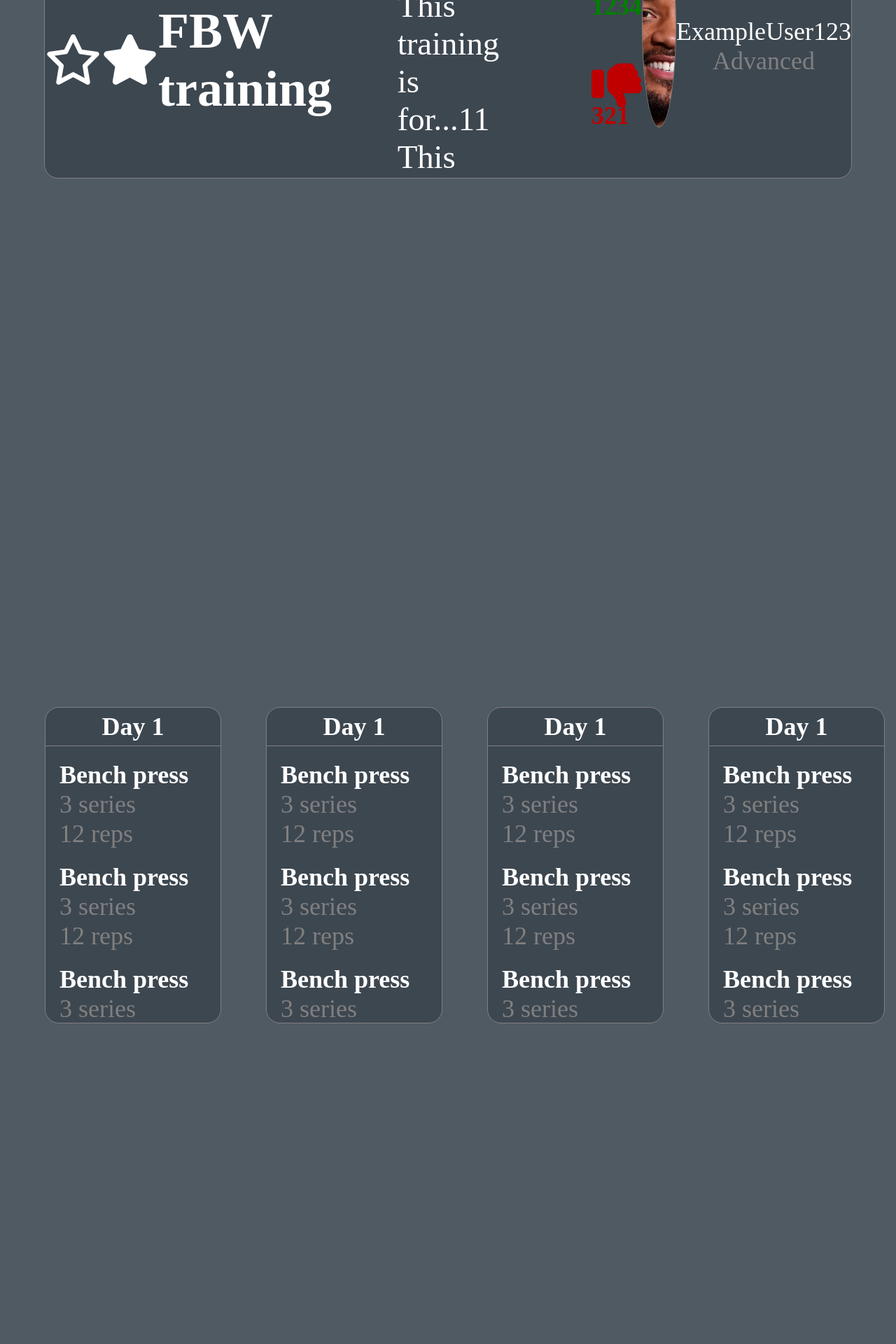
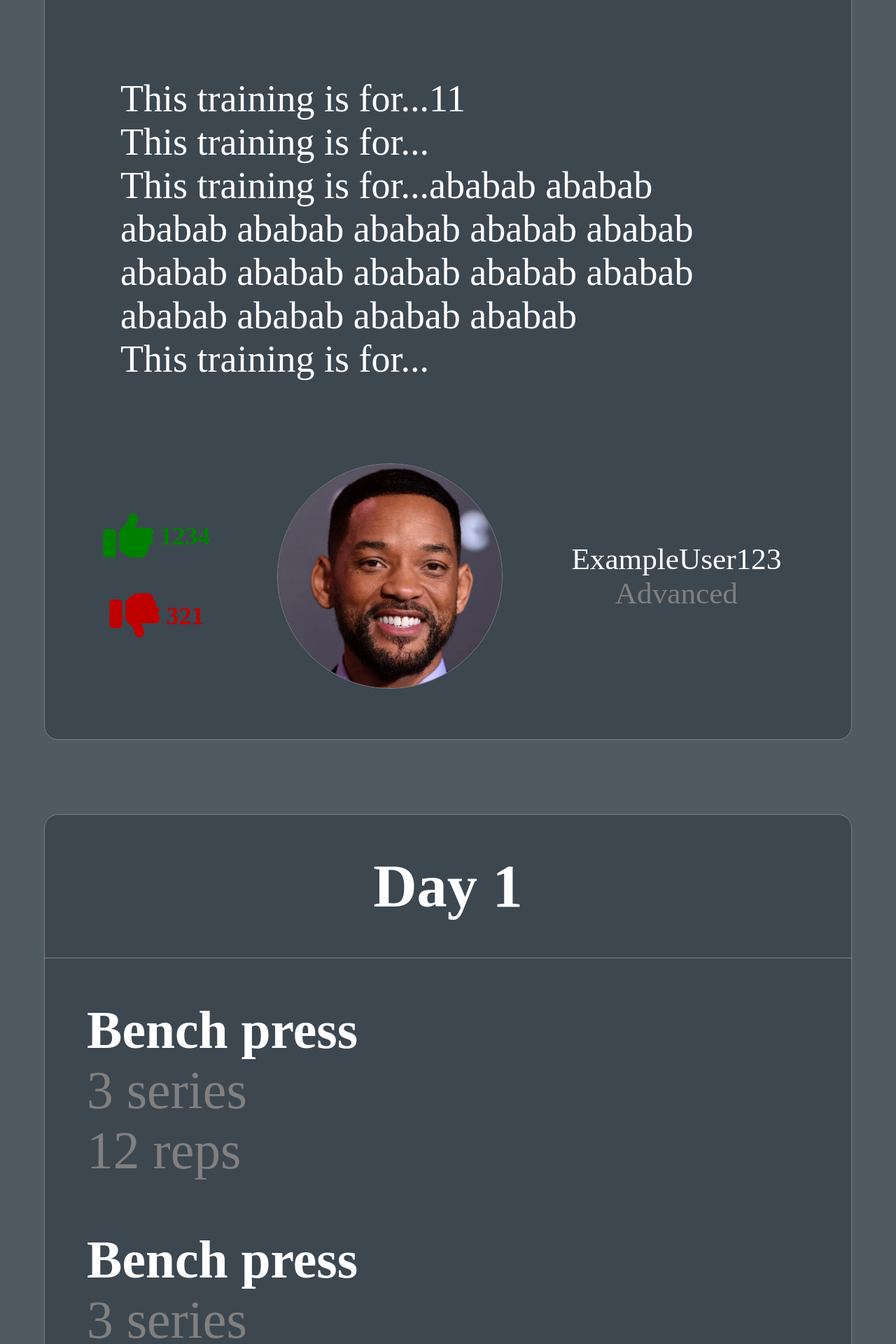
Before and after one commit to Klosowsky/Gymster, a PHP site: page /trainingdetails in a window 1280 px wide. Shown: the part 463-2383 px from the top of the page at 70% size. Run offline with PHP 8.4, Linux system fonts and the light colour scheme; some libraries are stand-ins or nearby versions.

Commit message:
training details view adapted for phone - responsive

```diff
--- a/public/css/trainings.css
+++ b/public/css/trainings.css
@@ -64,11 +64,18 @@ section.trainings-sec{
     font-weight: bold;
 }
 
+.training-photo-position{
+    width:6vw;
+    height: 100%;
+    display: grid;
+    align-items: center;
+}
+
 .training-user-photo{
+
     width:6vw;
     height: 6vw;
     border-radius: 50%;
-    margin: 1vw 1vw;
     overflow: hidden;
     border: 1px solid gray;
 
@@ -106,6 +113,7 @@ section.trainings-sec{
 
 .training-general-info-container{
     display: flex;
+    flex-direction: row;
     justify-content: center;
     align-items: center;
     width:100%;
@@ -246,7 +254,7 @@ section.trainings-sec{
         display:flex;
         justify-content: center;
         align-items: center;
-        margin-top: 1.5vh;
+        margin-top: 0;
         width:30%;
         order:0;
     }
@@ -256,9 +264,8 @@ section.trainings-sec{
         display:flex;
         width:70%;
         align-items: center;
-        font-size:2em;
+        font-size:2.1em;
         font-weight: bold;
-        margin-top: 1.5vh;
         order:1;
     }
 
@@ -268,7 +275,7 @@ section.trainings-sec{
 
         overflow-wrap: break-word;
         width:100%;
-        font-size:1.3em;
+        font-size:1.5em;
         padding: 2em 2em;
         order:2;
     }
@@ -277,40 +284,132 @@ section.trainings-sec{
         display:flex;
         justify-content: center;
         align-items: center;
-        width:27%;
+        width:25vw;
         flex-direction: column;
         margin: 0 0;
         order:3;
     }
 
-
+    .training-photo-position{
+        width:27vw;
+        height: auto;
+        display: flex;
+        align-items: center;
+        justify-content: center;
+        order:4;
+    }
 
     .training-user-photo{
-        width:27%;
-        height: auto;
+        width:25vw;
+        height: 25vw;
         border-radius: 50%;
         margin-left: 0;
         margin-right: 0;
-        margin-bottom: 2em;
         overflow: hidden;
         border: 1px solid gray;
-        order:4;
-
     }
 
     .training-username{
         display:flex;
         justify-content: center;
         align-items: center;
-        width:45%;
-        font-size:1.2em;
+        width:37vw;
         order:5;
         margin: 0 0;
     }
 
+    .training-username>p{
+        font-size:1em;
+    }
+
+    .training-details-container{
+        overflow-y: scroll;
+    }
+
+    .training-general-info-container {
+        height: auto;
+
+    }
+    .training-general-info{
+        display:flex;
+        flex-direction: row;
+        align-items: center;
+        width:90vw;
+        height:auto;
+        padding-top: 2em;
+        padding-bottom: 2em;
+        border-bottom: 1px solid gray;
+        flex-wrap: wrap;
+        margin: 1em 1em;
+    }
+
+    .training-days-container{
+        display: inline-grid;
+        grid-auto-flow: row;
+        gap: 80px;
+        height: auto;
+        width: 100%;
+        align-items: center;
+        overflow-x: unset;
+        overflow-y: unset;
+        padding: 70px 0 60px;
+    }
+
+    .training-day-box{
+        display: flex;
+        flex-direction: column;
+        background: #3D4750;
+        height:auto;
+        width: 90vw;
+        border: 1px solid gray;
+        border-radius: 20px;
+        place-self: center;
+
+    }
+
+    .training-box-day-number{
+        height: auto;
+        width: 100%;
+        border-bottom: 1px solid gray;
+        display: flex;
+        justify-content: center;
+        align-items: center;
 
 
 
+    }
+    .training-box-day-number>p{
+        font-size: 1.5em;
+        margin-block-start: 0.6em;
+        margin-block-end: 0.6em;
+
+    }
+
+    .training-box-exercise-list{
+        overflow-y: scroll;
+    }
+
+
+    .training-box-exercise{
+        margin-left: 60px;
+        margin-bottom: 70px;
+        margin-top:60px;
+        font-size:3em;
+    }
+
+    .training-box-exercise>.p-exercise-name{
+        font-size:0.7em;
+        font-weight: bold;
+        margin-block-end: 0;
+        margin-block-start: 0;
+    }
+
+    .training-box-exercise>.p-exercise-details{
+        font-size:0.7em;
+        color: gray;
+        margin-block-start: 0;
+        margin-block-end: 0;
+    }
 
 
 }
--- a/public/views/trainingdetails.php
+++ b/public/views/trainingdetails.php
@@ -40,9 +40,10 @@
                     <i class="fa-solid fa-thumbs-down fa-2xl"></i> <p>321</p>
                 </div>
             </div>
-
-            <div class="training-user-photo">
-                <img class="user-profile-img" src="public/uploads/Will_Smith.jpg">
+            <div class="training-photo-position">
+                <div class="training-user-photo">
+                    <img class="user-profile-img" src="public/uploads/Will_Smith.jpg">
+                </div>
             </div>
             <div class="training-username"> <p>ExampleUser123</p>
                 <p class="p-exp">Advanced</p>
```
